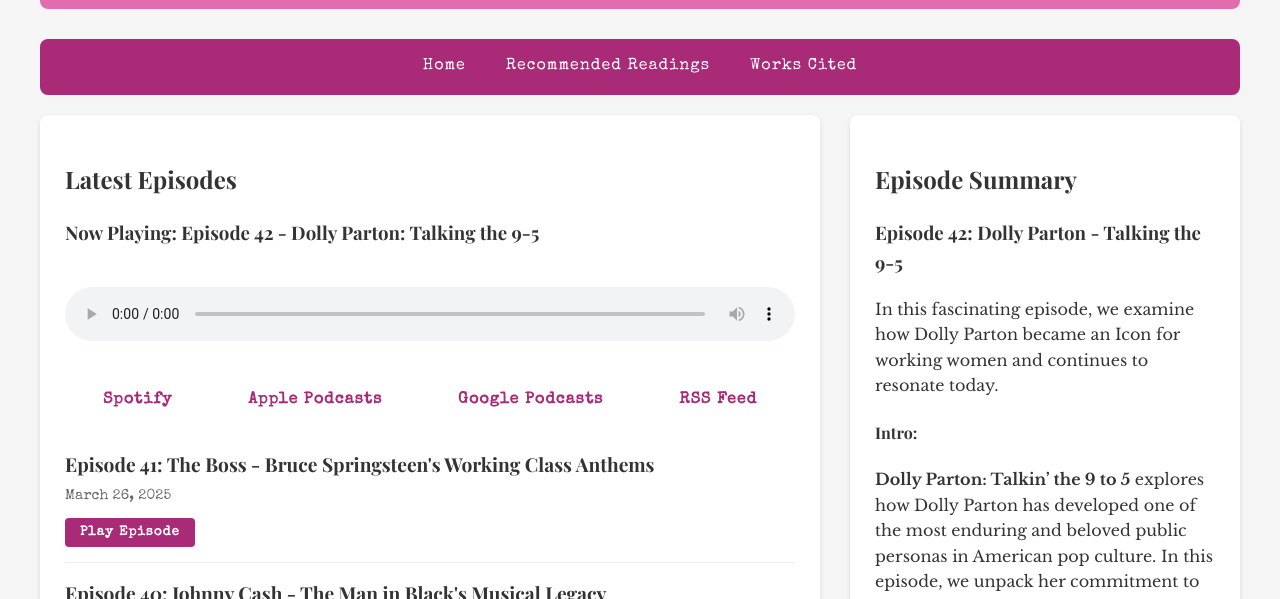
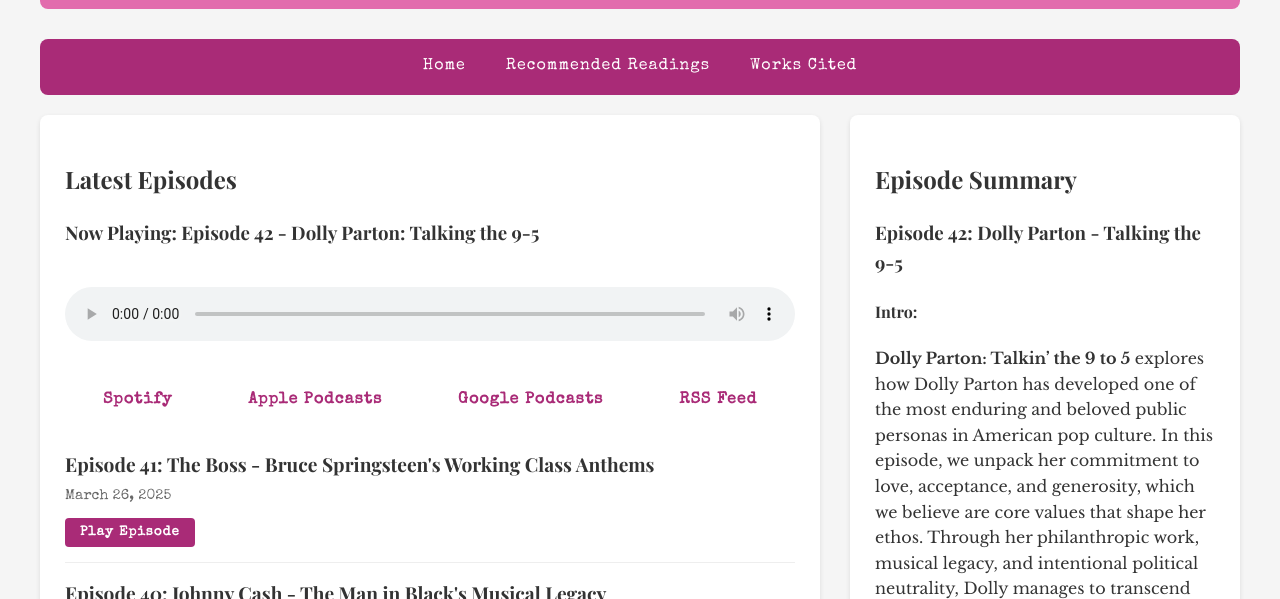
Before and after one commit to Ross3000/dollyparton-writing101, a plain HTML site: page index.html in a window 1280 px wide. Shown: the part 549-1148 px from the top of the page. Drawn offline with nearby package versions, Linux system fonts and the light colour scheme; a web font is replaced by a local one.

Commit message:
Update index.html

```diff
--- a/index.html
+++ b/index.html
@@ -236,9 +236,7 @@
             <h2>Episode Summary</h2>
             <div class="summary-content">
                 <h3>Episode 42: Dolly Parton - Talking the 9-5</h3>
-                <p>
-                    In this fascinating episode, we examine how Dolly Parton became an Icon for working women and continues to resonate today.
-                </p>
+
 
                 <h4>Intro:</h4>
                 <p>
```
